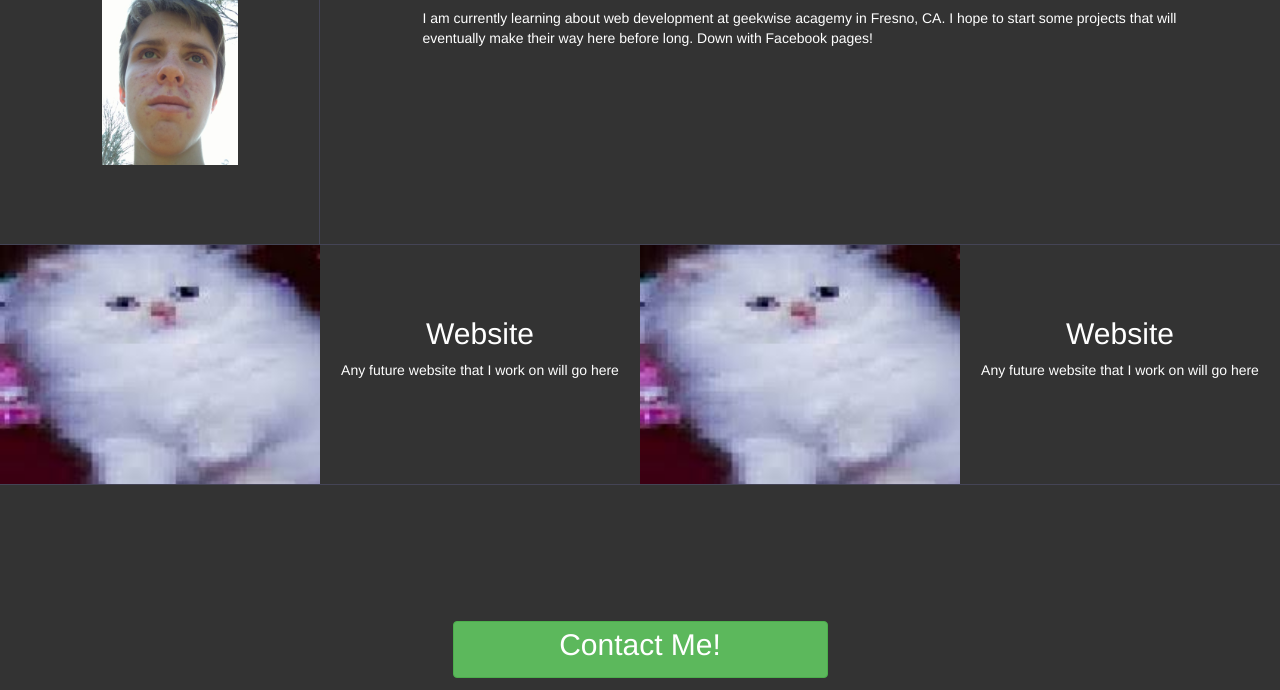
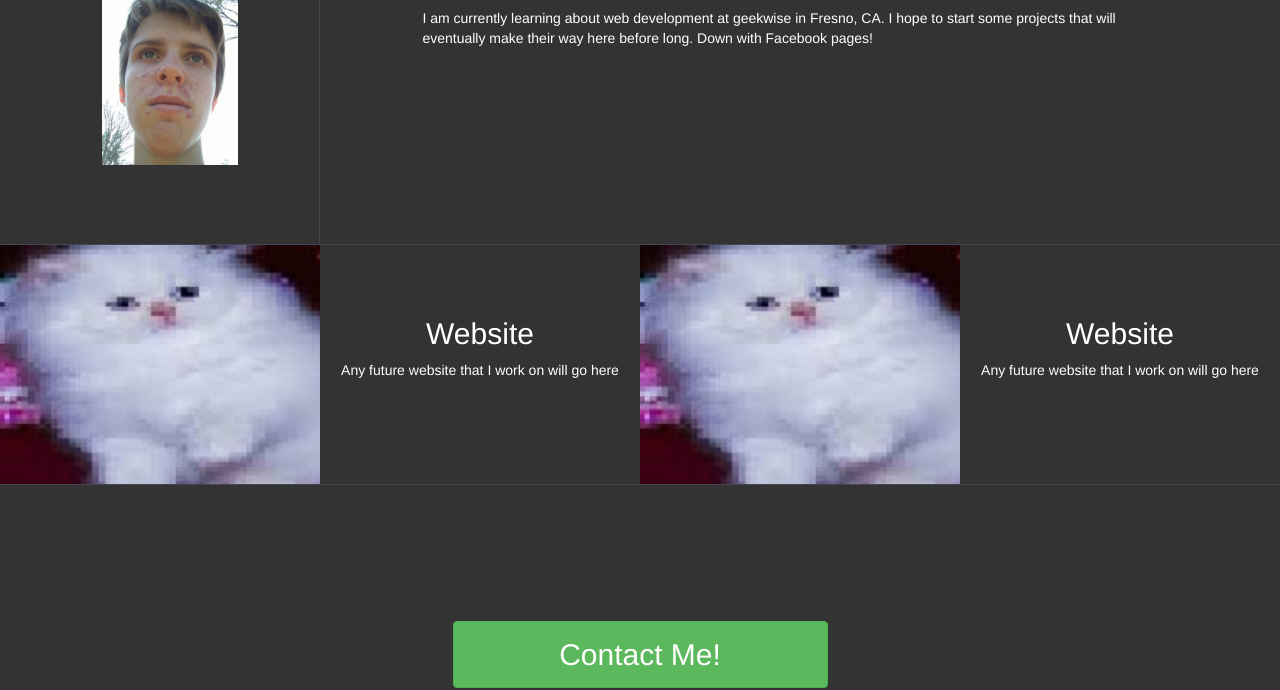
Before and after one commit to scrmbld/Jan-18-bootcamp2, a website: page index.html in a window 1280 px wide. Shown: the part 726-1416 px from the top of the page. Drawn offline with nearby package versions, Linux system fonts and the light colour scheme.

Commit message:
minor tweaks

```diff
--- a/css/styles.css
+++ b/css/styles.css
@@ -243,6 +243,10 @@ h2.white{
 	background:none;
 	margin-bottom:10px;
 }
+.btn.btn-success h2.white{
+	margin-top:10px;
+	margin-bottom:10px;
+}
 p.white{
 	background:none;
 	margin-top:0px;
--- a/index.html
+++ b/index.html
@@ -56,7 +56,7 @@
 		</div>
 		<div class="col-md-9 about">
 			<h2 class="white">About Me</h2>
-			<p class="white">I am currently learning about web development at geekwise acagemy in Fresno, CA. I hope to start some projects that will eventually make their way here before long. Down with Facebook pages!</p>
+			<p class="white">I am currently learning about web development at geekwise in Fresno, CA. I hope to start some projects that will eventually make their way here before long. Down with Facebook pages!</p>
 		</div>
 	</div>
 	<div class="row web-ft">
```
